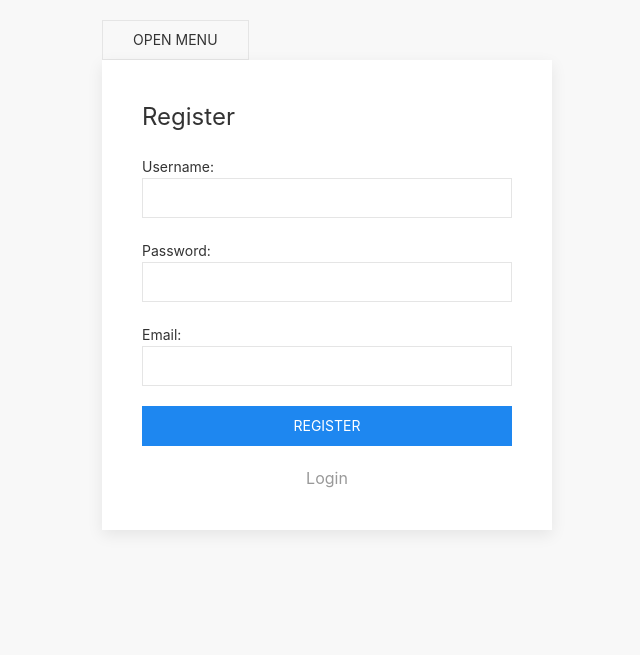
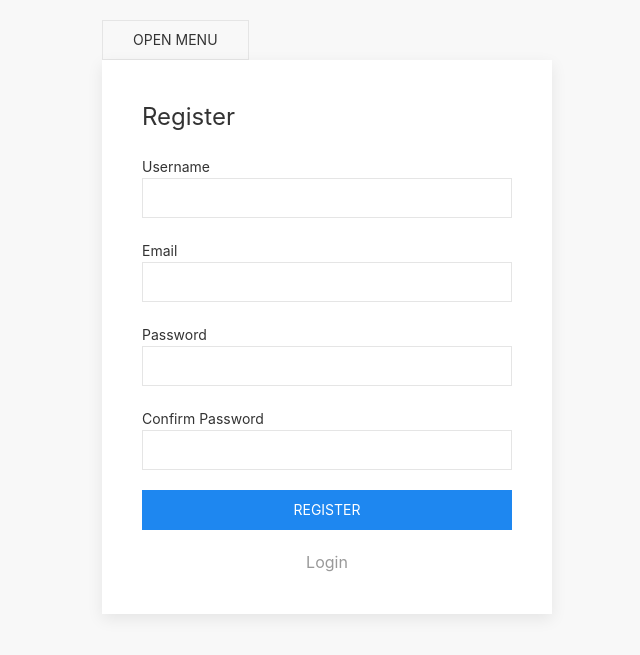
Before and after one commit to theyoonicon/park_track, a Flask app: page /register in a window 1280 px wide. Shown: the top 655 px of the page, without its empty margins (313-953 px from the left). Run offline with Flask 3, Linux system fonts and the light colour scheme; some libraries are stand-ins or nearby versions.

Commit message:
version 1.1.4 : email 인증 및 id, password, email 인증

```diff
--- a/app/templates/register.html
+++ b/app/templates/register.html
@@ -5,6 +5,7 @@
         </script>
     {% endif %}
 {% endwith %}
+
 
 {% extends "base.html" %}
 
@@ -15,17 +16,34 @@
     <div class="uk-card uk-card-default uk-card-body uk-width-large uk-align-center">
         <h2 class="uk-card-title">Register</h2>
         <form method="post" action="{{ url_for('auth.register') }}">
+            {{ form.hidden_tag() }}
             <div class="uk-margin">
-                <label for="username" class="uk-form-label">Username:</label>
-                <input type="text" id="username" name="username" class="uk-input" required>
+                {{ form.username.label(class="uk-form-label") }}
+                {{ form.username(class="uk-input") }}
+                {% if form.username.errors %}
+                    <div class="uk-text-danger">{{ form.username.errors[0] }}</div>
+                {% endif %}
             </div>
             <div class="uk-margin">
-                <label for="password" class="uk-form-label">Password:</label>
-                <input type="password" id="password" name="password" class="uk-input" required>
+                {{ form.email.label(class="uk-form-label") }}
+                {{ form.email(class="uk-input") }}
+                {% if form.email.errors %}
+                    <div class="uk-text-danger">{{ form.email.errors[0] }}</div>
+                {% endif %}
             </div>
             <div class="uk-margin">
-                <label for="email" class="uk-form-label">Email:</label>
-                <input type="email" id="email" name="email" class="uk-input" required>
+                {{ form.password.label(class="uk-form-label") }}
+                {{ form.password(class="uk-input") }}
+                {% if form.password.errors %}
+                    <div class="uk-text-danger">{{ form.password.errors[0] }}</div>
+                {% endif %}
+            </div>
+            <div class="uk-margin">
+                {{ form.confirm_password.label(class="uk-form-label") }}
+                {{ form.confirm_password(class="uk-input") }}
+                {% if form.confirm_password.errors %}
+                    <div class="uk-text-danger">{{ form.confirm_password.errors[0] }}</div>
+                {% endif %}
             </div>
             <button type="submit" class="uk-button uk-button-primary uk-width-1-1">Register</button>
         </form>
--- a/app/views/auth.py
+++ b/app/views/auth.py
@@ -6,6 +6,7 @@ import functools
 from datetime import datetime
 from .email import generate_confirmation_token, send_email, confirm_token
 import os, pickle
+from .forms import RegistrationForm
 
 auth_bp = Blueprint('auth', __name__)
 
@@ -28,45 +29,58 @@ def delete_temp_user(email):
 
 @auth_bp.route('/register', methods=['GET', 'POST'])
 def register():
+    form = RegistrationForm()
     if request.method == 'POST':
-        data = request.get_json(silent=True)
-        if data is None:
-            data = request.form
-        username = data.get('username')
-        password = data.get('password')
-        email = data.get('email')
-        print("username:", username, "password", password, "email", email)
-        if not username or not password or not email:
-            flash("Missing username, password or email")
-            return render_template('register.html')
-        existing_user = User.query.filter((User.username == username) | (User.email == email)).first()
-        if existing_user:
-            flash("User already exists")
-            return render_template('register.html')
-            # return jsonify({"message": "User already exists"}), 400
-        temp_user = {
-            'username': username,
-            'password': bcrypt.generate_password_hash(password).decode('utf-8'),
-            'email': email
-        }
-        save_temp_user(temp_user)
+        if request.is_json:
+            data = request.get_json()
+            form = RegistrationForm(data=data)
+        else:
+            form = RegistrationForm()
 
-        token = generate_confirmation_token(email)
-        confirm_url = url_for('auth.confirm_email', token=token, _external=True)
-        html = render_template('activate.html', confirm_url=confirm_url)
-        subject = "Please confirm your email"
-        send_email(email, subject, html)
+        if form.validate_on_submit():
+            username = form.username.data
+            password = form.password.data
+            email = form.email.data
+            print("username:", username, "password", password, "email:", email)
+            if not username or not password or not email:
+                if request.is_json:
+                    return jsonify({"message": "Missing username, password, or email"}), 400
+                else:
+                    flash("Missing username, password, or email")
+                    return render_template('register.html', form=form)
 
-        ### 모바일 register 는 막음
-        #if request.headers.get('Accept') == 'application/json':
-        #    return jsonify({"message": "Register successful"}), 201
-        #flash("User registered successfully")
+            existing_user = User.query.filter((User.username == username) | (User.email == email)).first()
+            if existing_user:
+                if request.is_json:
+                    return jsonify({"message": "User with that username or email already exists"}), 400
+                else:
+                    flash("User with that username or email already exists")
+                    return render_template('register.html', form=form)
 
-        flash('A confirmation email has been sent via email.', 'success')
-        return redirect(url_for('auth.login'))
+            temp_user = {
+                'username': username,
+                'password': bcrypt.generate_password_hash(password).decode('utf-8'),
+                'email': email
+            }
+            save_temp_user(temp_user)
 
-    else:
-        return render_template('register.html')
+            token = generate_confirmation_token(email)
+            confirm_url = url_for('auth.confirm_email', token=token, _external=True)
+            html = render_template('activate.html', confirm_url=confirm_url)
+            subject = "Please confirm your email"
+            send_email(email, subject, html)
+
+            if request.is_json:
+                return jsonify({"message": "A confirmation email has been sent via email."}), 201
+            else:
+                flash('A confirmation email has been sent via email.', 'success')
+                return redirect(url_for('auth.login'))
+
+        if request.is_json:
+            return jsonify({"errors": form.errors}), 400
+
+    return render_template('register.html', form=form)
+
 
 @auth_bp.route('/confirm/<token>')
 def confirm_email(token):
--- /dev/null
+++ b/app/views/forms.py
@@ -0,0 +1,40 @@
+from flask_wtf import FlaskForm
+from wtforms import StringField, PasswordField, SubmitField
+from wtforms.validators import DataRequired, Length, Email, Regexp, EqualTo, ValidationError
+from ..models import User
+
+class RegistrationForm(FlaskForm):
+    username = StringField('Username',
+                           validators=[DataRequired(),
+                                       Length(min=4, max=20),
+                                       Regexp('^[A-Za-z0-9]*$', 0,
+                                              'Usernames must have only letters and numbers')])
+    email = StringField('Email',
+                        validators=[DataRequired(),
+                                    Email(message='Invalid email address')])
+    password = PasswordField('Password',
+                             validators=[DataRequired(),
+                                         Length(min=8),
+                                         Regexp('(?=.*[a-z])', 0,
+                                                'Password must contain at least one lowercase letter'),
+                                         Regexp('(?=.*[A-Z])', 0,
+                                                'Password must contain at least one uppercase letter'),
+                                         Regexp('(?=.*[0-9])', 0,
+                                                'Password must contain at least one number'),
+                                         Regexp('(?=.*[!@#$%^&*()_+=-])', 0,
+                                                'Password must contain at least one special character')])
+    confirm_password = PasswordField('Confirm Password',
+                                     validators=[DataRequired(),
+                                                 EqualTo('password',
+                                                         message='Passwords must match')])
+    submit = SubmitField('Register')
+
+    def validate_username(self, username):
+        user = User.query.filter_by(username=username.data).first()
+        if user:
+            raise ValidationError('Username is already in use.')
+
+    def validate_email(self, email):
+        user = User.query.filter_by(email=email.data).first()
+        if user:
+            raise ValidationError('Email is already registered.')
```
